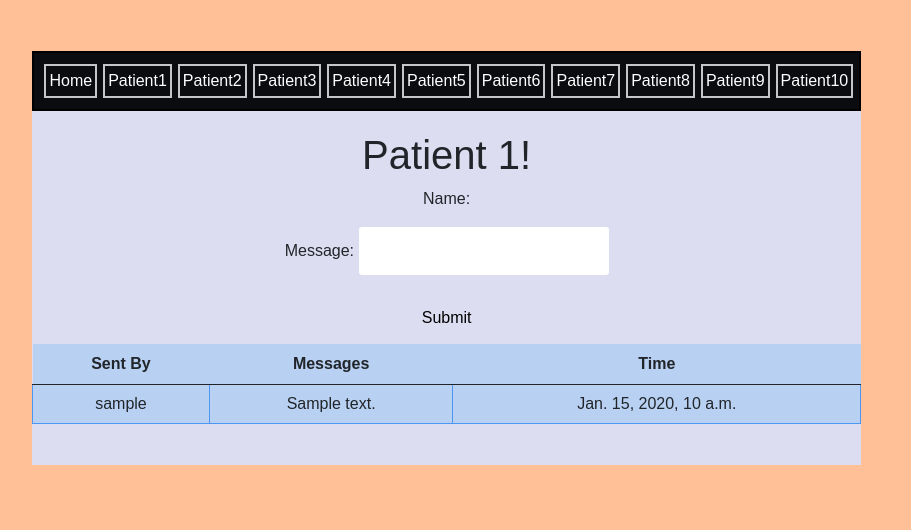
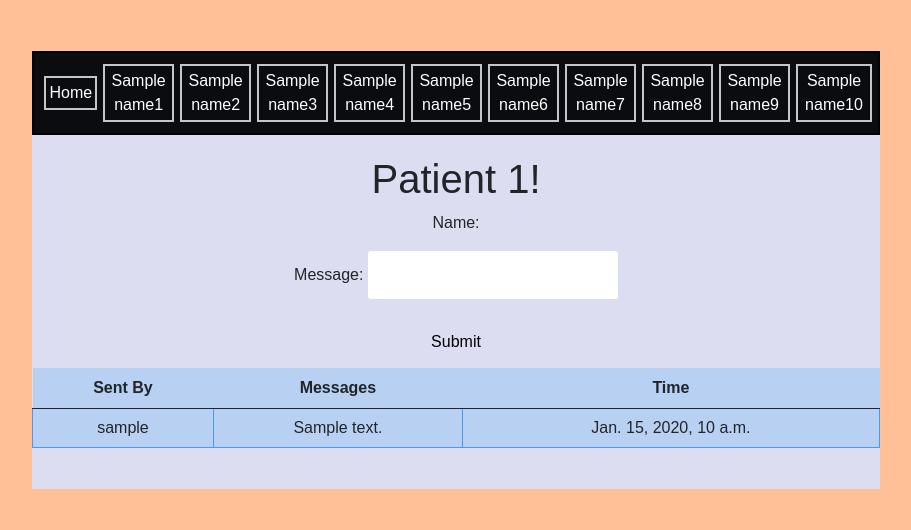
Before and after one commit to SophiaMVaughn/Treeo, a Django app: template templates/blogsys/patient1.html in a window 1400 px wide. Shown: the top 530 px of the page, without its empty margins (469-1380 px from the left). Before the commit the page ends 465 px from the top, so only its background shows below. Run offline with Django 3.2, Linux system fonts and the light colour scheme; tables that the repository leaves empty hold one stand-in row (values such as "Sample post"); the template is opened without the code that fills it: values that come from a table or form of the project are taken from there, most other values are stand-ins (such as "Sample title", 1, 10 or a date in 2020); parts of the project's set-up code (start-up, migrations or seed data) failed here and were passed over.

Commit message:
Update DrMessageViewBase.html

```diff
--- a/templates/users_acc/DrMessageViewBase.html
+++ b/templates/users_acc/DrMessageViewBase.html
@@ -16,16 +16,16 @@
 	<div id="navwrapper">
 		<nav class="navbar navbar-expand-lg">
 			&nbsp;<a href="{% url 'home' %}">Home</a>
-			<a href="{% url 'Patient1' %}">Patient1</a>
-			<a href="{% url 'Patient2' %}">Patient2</a>
-			<a href="{% url 'Patient3' %}">Patient3</a>
-            <a href="{% url 'Patient4' %}">Patient4</a>
-			<a href="{% url 'Patient5' %}">Patient5</a>
-            <a href="{% url 'Patient6' %}">Patient6</a>
-			<a href="{% url 'Patient7' %}">Patient7</a>
-			<a href="{% url 'Patient8' %}">Patient8</a>
-            <a href="{% url 'Patient9' %}">Patient9</a>
-			<a href="{% url 'Patient10' %}">Patient10</a>
+		  <a class="nav-link" href="{% url 'Patient1' %}">{{name1}}</a>
+            <a class="nav-link" href="{% url 'Patient2' %}">{{name2}}</a>
+            <a class="nav-link" href="{% url 'Patient3' %}">{{name3}}</a>
+            <a class="nav-link" href="{% url 'Patient4' %}">{{name4}}</a>
+            <a class="nav-link" href="{% url 'Patient5' %}">{{name5}}</a>
+            <a class="nav-link" href="{% url 'Patient6' %}">{{name6}}</a>
+            <a class="nav-link" href="{% url 'Patient7' %}">{{name7}}</a>
+            <a class="nav-link" href="{% url 'Patient8' %}">{{name8}}</a>
+            <a class="nav-link" href="{% url 'Patient9' %}">{{name9}}</a>
+            <a class="nav-link" href="{% url 'Patient10' %}">{{name10}}</a>
 
 
 			<!--	<a href="{% url 'register' %}">Inbox</a>-->
```
